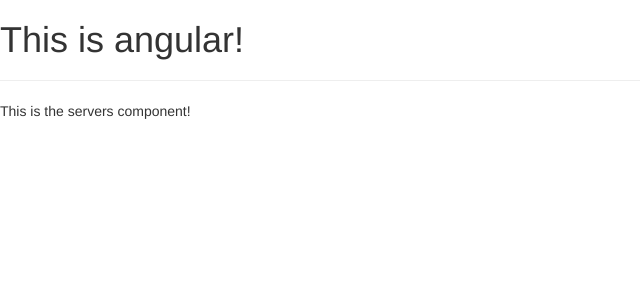
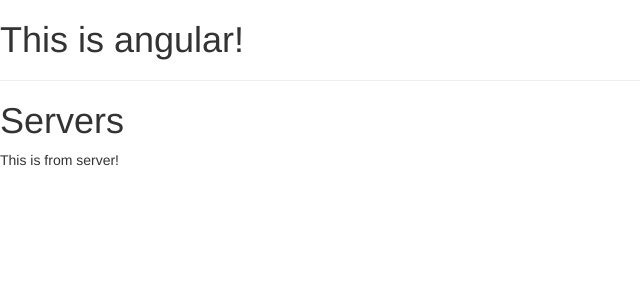
Before and after one commit to Sam44323/Angular-Normal-Starts, an Angular app: page / in a window 1280 px wide. Shown: the top 300 px of the page, without its empty margins (0-640 px from the left). Built offline with nearby package versions, Linux system fonts and the light colour scheme.

Commit message:
add: added a nested server component

```diff
--- a/src/app/app.module.ts
+++ b/src/app/app.module.ts
@@ -2,9 +2,10 @@ import { NgModule } from '@angular/core';
 import { BrowserModule } from '@angular/platform-browser';
 import { AppComponent } from './app.component';
 import { ServersComponent } from './servers/servers.component';
+import { ServerComponent } from './server/server.component';
 
 @NgModule({
-  declarations: [AppComponent, ServersComponent],
+  declarations: [AppComponent, ServersComponent, ServerComponent],
   imports: [BrowserModule],
   providers: [],
   bootstrap: [AppComponent],
--- /dev/null
+++ b/src/app/server/server.component.html
@@ -0,0 +1 @@
+<p>This is from server!</p>
--- /dev/null
+++ b/src/app/server/server.component.ts
@@ -0,0 +1,15 @@
+import { Component, OnInit } from '@angular/core';
+
+@Component({
+  selector: 'app-server',
+  templateUrl: './server.component.html',
+  styleUrls: ['./server.component.scss']
+})
+export class ServerComponent implements OnInit {
+
+  constructor() { }
+
+  ngOnInit(): void {
+  }
+
+}
--- a/src/app/servers/servers.component.html
+++ b/src/app/servers/servers.component.html
@@ -1 +1,2 @@
-<p>This is the servers component!</p>
+<h1>Servers</h1>
+<app-server></app-server>
```
Also changed, not shown: src/app/server/server.component.scss (added), 1 other file (tests, documents, lock files or other folders).
